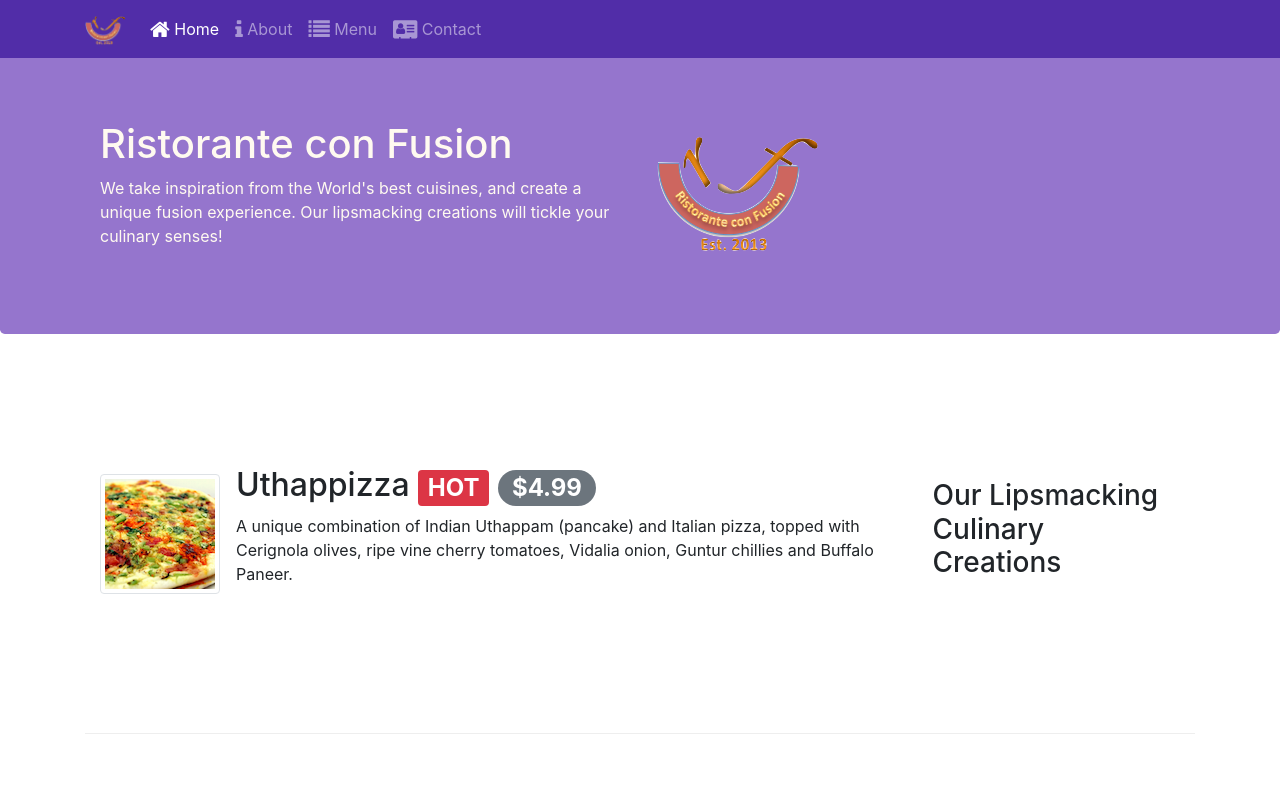
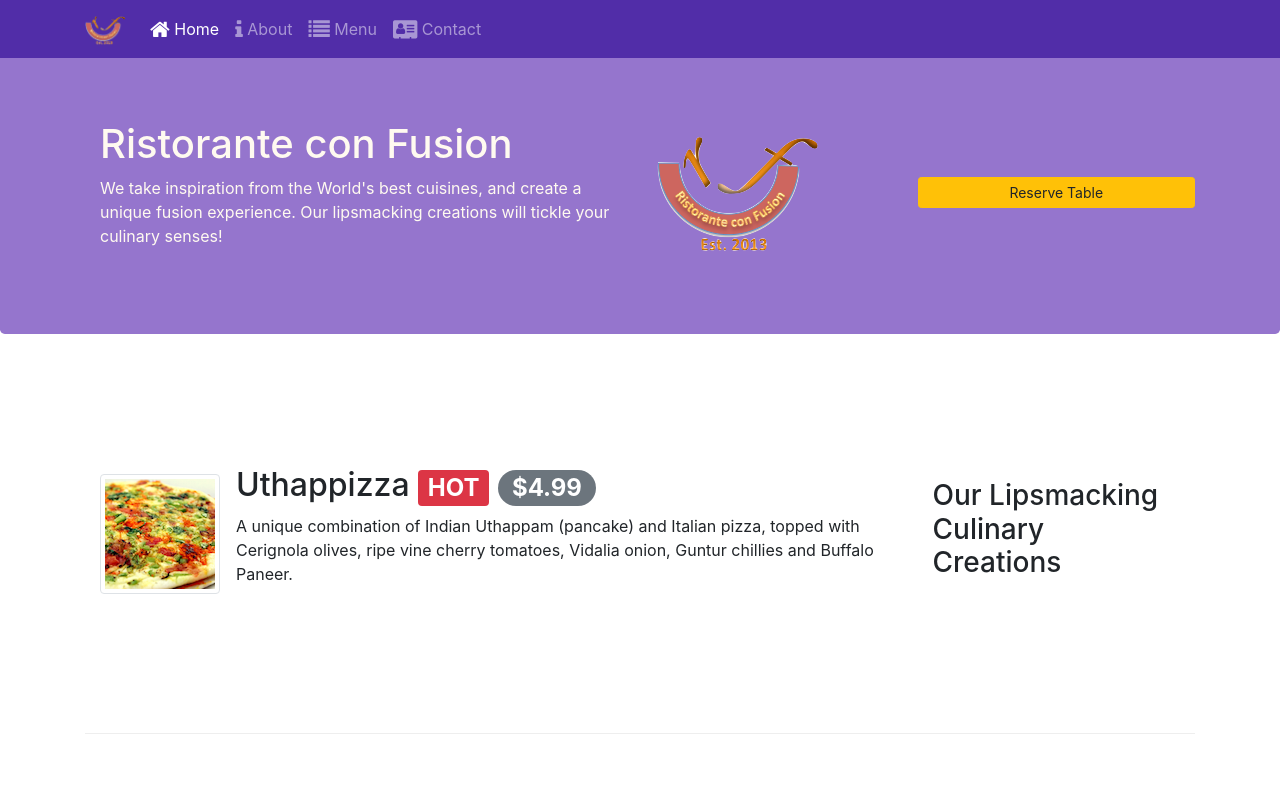
Before and after one commit to bernarth/learn-bootstrap-4, a website: page index.html in a window 1280 px wide. Shown: the top 800 px of the page. Drawn offline with nearby package versions, Linux system fonts and the light colour scheme.

Commit message:
task 3 - bootstrap css components

```diff
--- a/index.html
+++ b/index.html
@@ -40,9 +40,12 @@
                     <h1>Ristorante con Fusion</h1>
                     <p>We take inspiration from the World's best cuisines, and create a unique fusion experience. Our lipsmacking creations will tickle your culinary senses!</p>
                 </div>
-                <div class="col-12 col-sm align-self-center">
+                <div class="col-12 col-sm-3 align-self-center">
                     <img src="img/logo.png" class="img-fluid" alt="logo">
                 </div>
+                <a href="#reserve" type="button" class="btn btn-sm btn-warning col-12 col-sm align-self-center">
+                    Reserve Table
+                </a>
             </div>
         </div>
     </header>
@@ -94,7 +97,7 @@
                 </div>
             </div>
         </div>
-        <div class="row row-content align-items-center">
+        <div id="reserve" class="row row-content align-items-center">
             <div class="col-12 col-sm-8 offset-md-2">
                 <div class="card">
                     <div class="card-header bg-warning text-white">
```
